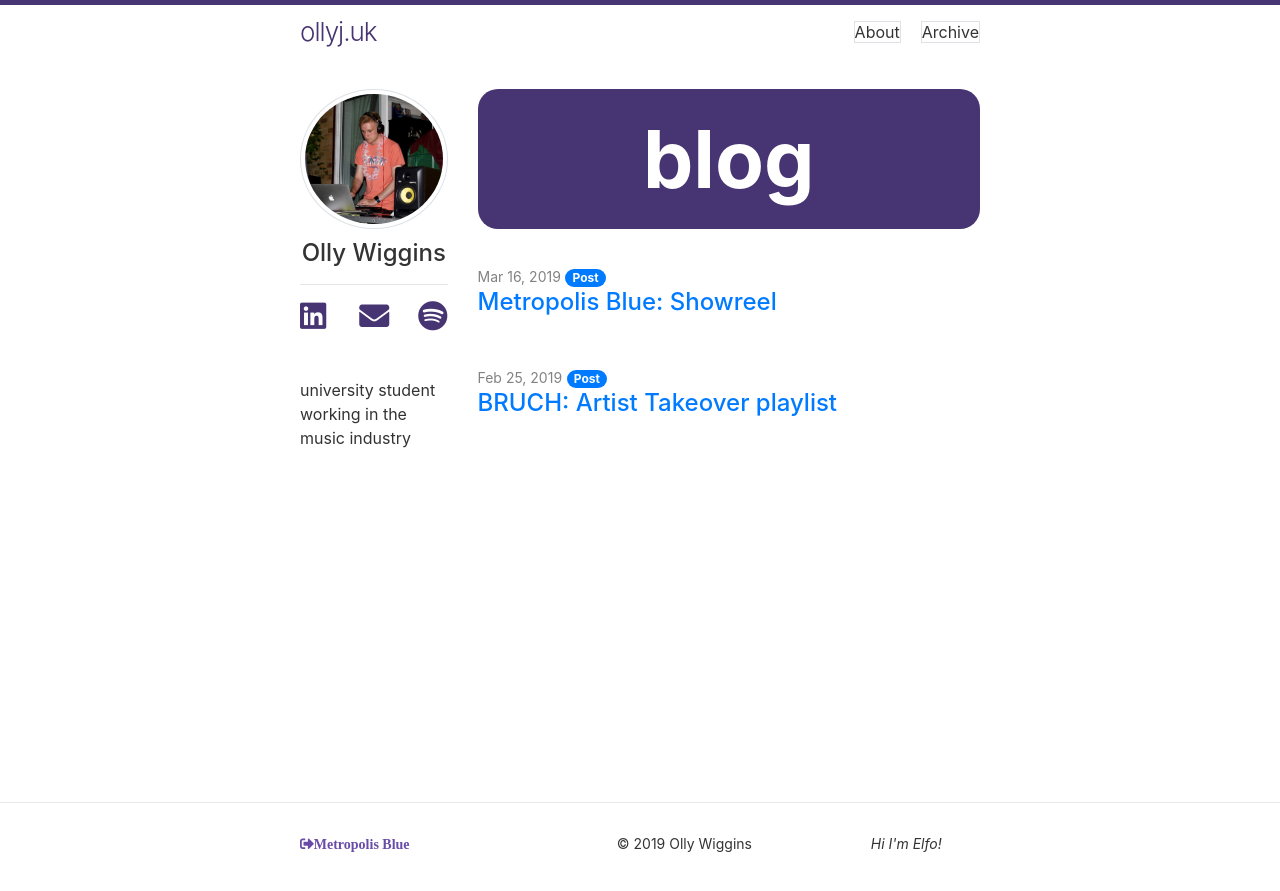
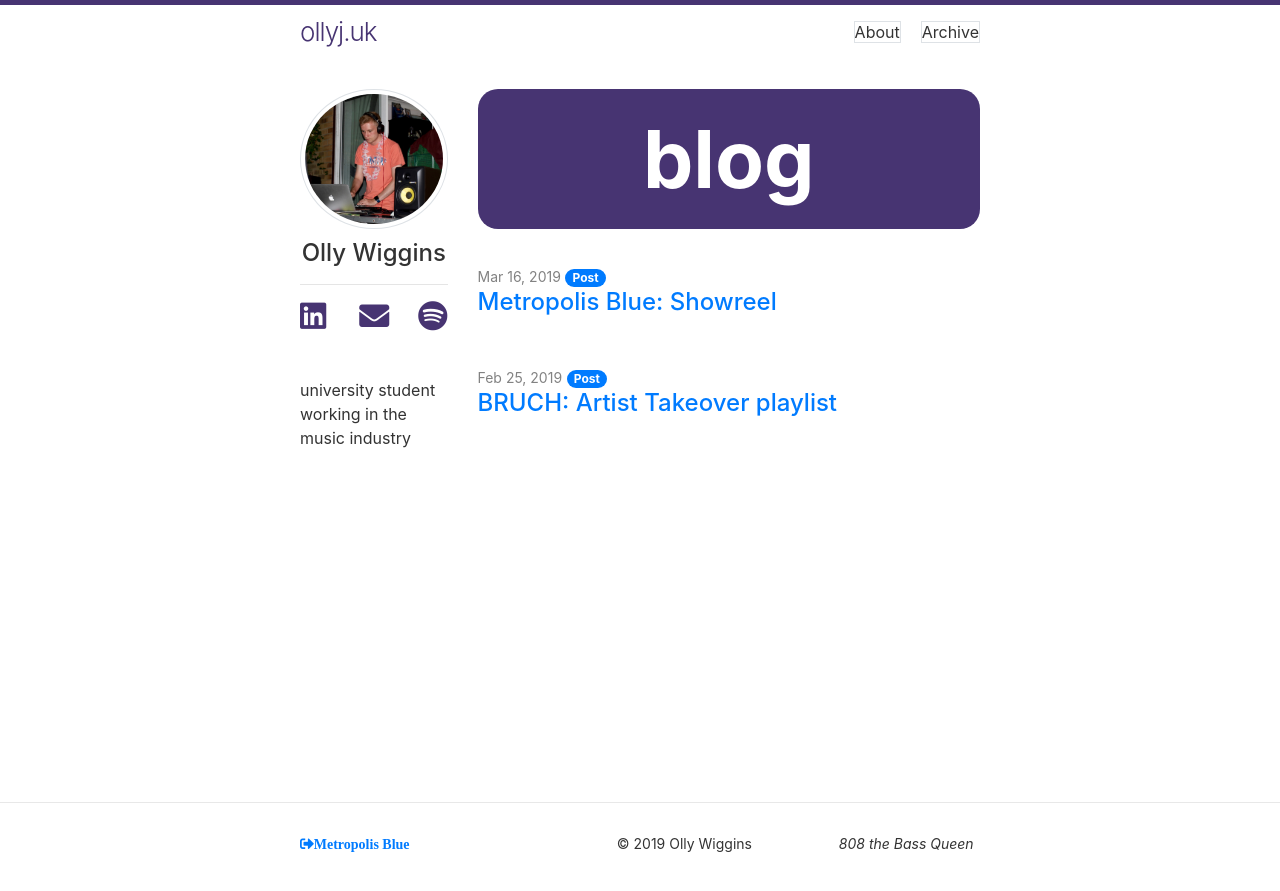
Before and after one commit to ollyy/ollyy.github.io, a Jekyll site: the page built from index.md, in a window 1280 px wide. Shown: the top 891 px of the page. Built offline with Jekyll 4.4.1, drawn with Linux system fonts in a browser that asks for light colours.

```diff
--- a/_config.yml
+++ b/_config.yml
@@ -5,15 +5,15 @@ description: Thoughts & Pears
 
 show_excerpts: false # set to true to show excerpts on the homepage
 
+# generate social links in footer
+social:
+  linkedin: http://linkedin.com/in/olly/
+  spotify: https://open.spotify.com/user/11173788945/playlist/1txSunJXQwNszOElPKUKz6?si=43kMdLSPTOKL9l8vkGXdTw
+  metblue: https://www.facebook.com/metropolisblue
+
 minima:
   date_format: "%b %-d, %Y"
 
-  # generate social links in footer
-  social_links:
-    linkedin: http://linkedin.com/in/olly/
-    spotify: https://open.spotify.com/user/11173788945/playlist/1txSunJXQwNszOElPKUKz6?si=43kMdLSPTOKL9l8vkGXdTw
-    nexus: https://www.instagram.com/nexusmusicuk/
-    metblue: https://www.instagram.com/metropolis.blue/
 
 # Hide certain pages by excluding them from the list
 header_pages:
--- a/_includes/footer.html
+++ b/_includes/footer.html
@@ -4,7 +4,7 @@
     <div class="row footer-contents">
       <!-- Re-directs -->
       <div class="col links-left">
-        <a href="{{ social.metblue }}"><i class="fas fa-sign-out-alt"><b>Metropolis Blue</b></i></a>
+        <a href="{{ site.social.metblue }}"><i class="fas fa-sign-out-alt"><b>Metropolis Blue</b></i></a>
       </div>
       <div class="col center">
         <!-- easter egg -->
@@ -29,6 +29,7 @@
               "Hear the music!",
               "Yay video games!",
               "Hi I'm Elfo!",
+              "808 the Bass Queen"
             ];
 
             var randomItem = splash[Math.floor(Math.random()*splash.length)];
--- a/_includes/sidebar.html
+++ b/_includes/sidebar.html
@@ -7,9 +7,9 @@
         <hr>
         <!-- links -->
         <div class="row center">
-          <div class="col-4 center"><a href="{{ site.linkedin }}"><i class="fab fa-linkedin icons"></i></a></div>
-          <div class="col-4 center"><i class="fa fa-envelope icons"></i></div>
-          <div class="col-4 center"><i class="fab fa-spotify icons"></i></div>
+          <div class="col-4 center"><a href="{{ site.social.linkedin }}"><i class="fab fa-linkedin icons"></i></a></div>
+          <div class="col-4 center"><a href="mailto:{{ site.email }}"><i class="fa fa-envelope icons"></i></a></div>
+          <div class="col-4 center"><a href="{{ site.social.spotify }}"><i class="fab fa-spotify icons"></i></a></div>
         </div>
         <p class="caption">University student working in the music industry.</p>
       </div>
--- a/_layouts/default.html
+++ b/_layouts/default.html
@@ -16,9 +16,9 @@
             <hr>
             <!-- links -->
             <div class="row center">
-              <div class="col-4 center"><a href="{{ social.linkedin }}"><i class="fab fa-linkedin icons"></i></a></div>
+              <div class="col-4 center"><a href="{{ site.social.linkedin }}"><i class="fab fa-linkedin icons"></i></a></div>
               <div class="col-4 center"><a href="mailto:{{ site.email }}"><i class="fa fa-envelope icons"></i></a></div>
-              <div class="col-4 center"><a href="{{ social.spotify }}"><i class="fab fa-spotify icons"></i></a></div>
+              <div class="col-4 center"><a href="{{ site.social.spotify }}"><i class="fab fa-spotify icons"></i></a></div>
             </div>
             <p class="caption">university student working in the music industry</p>
           </div>
```
Also changed, not shown: 3 other files.
